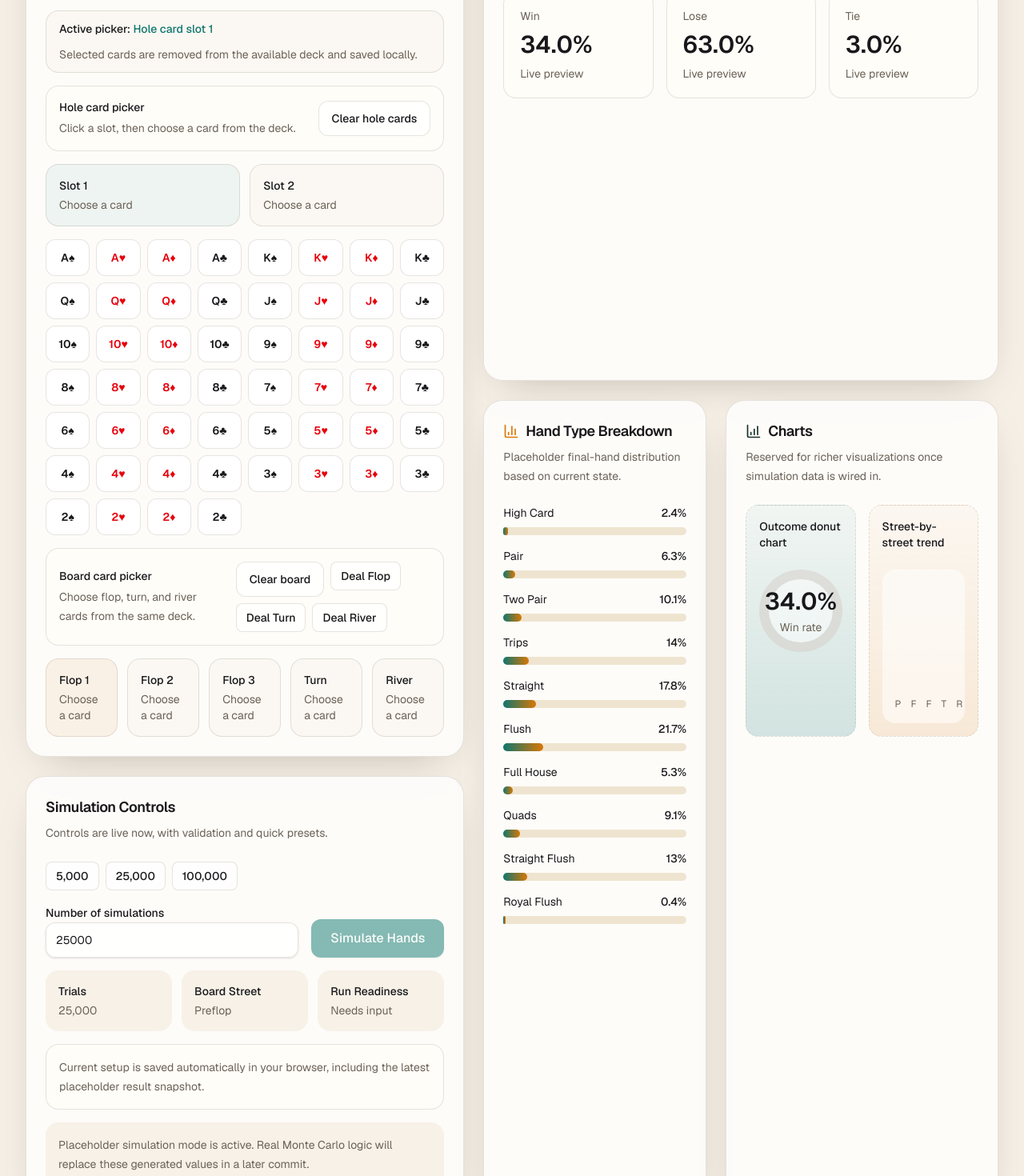
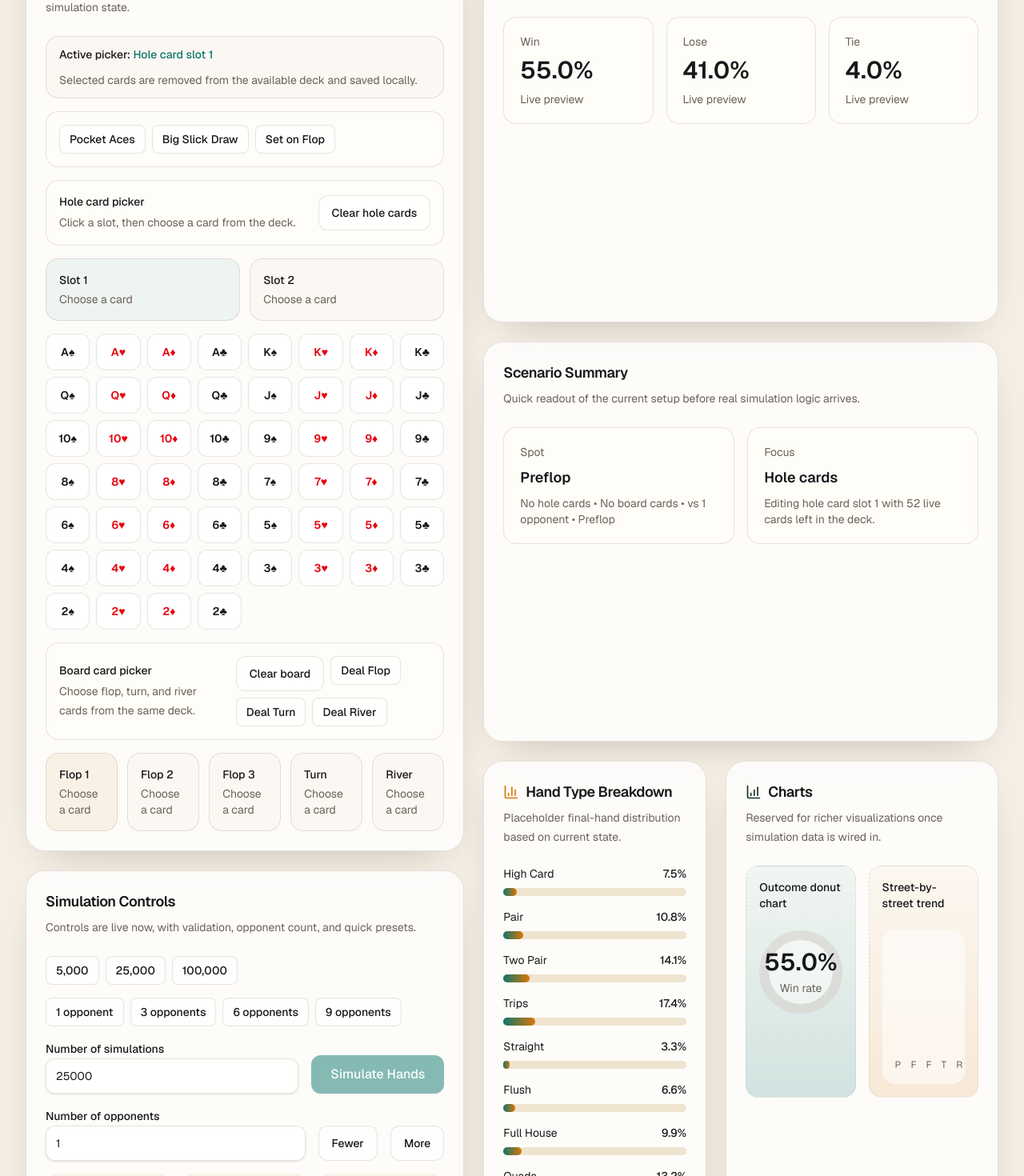
Before and after one commit to safwanmrahman/poker-hand-probability-simulator, a Next.js app: page / in a window 1280 px wide. Shown: the part 940-2410 px from the top of the page at 80% size. Built offline with nearby package versions, Linux system fonts and the light colour scheme.

Commit message:
Add opponent controls and scenario presets

```diff
--- a/src/app/page.tsx
+++ b/src/app/page.tsx
@@ -42,10 +42,34 @@ const DECK = RANKS.flatMap((rank) =>
 
 const BOARD_STREETS = ["Flop 1", "Flop 2", "Flop 3", "Turn", "River"] as const;
 const SIMULATION_PRESETS = [5000, 25000, 100000] as const;
+const OPPONENT_PRESETS = [1, 3, 6, 9] as const;
 const STREET_PRESETS = [
   { label: "Deal Flop", count: 3 },
   { label: "Deal Turn", count: 4 },
   { label: "Deal River", count: 5 },
+] as const;
+const SCENARIO_PRESETS = [
+  {
+    label: "Pocket Aces",
+    holeCards: ["AS", "AH"],
+    boardCards: [null, null, null, null, null],
+    activePicker: "board" as const,
+    activeBoardSlot: 0,
+  },
+  {
+    label: "Big Slick Draw",
+    holeCards: ["AS", "KS"],
+    boardCards: ["QS", "JD", "2S", null, null],
+    activePicker: "board" as const,
+    activeBoardSlot: 3,
+  },
+  {
+    label: "Set on Flop",
+    holeCards: ["9C", "9D"],
+    boardCards: ["9H", "KS", "2D", null, null],
+    activePicker: "board" as const,
+    activeBoardSlot: 3,
+  },
 ] as const;
 const HAND_LABELS = [
   "High Card",
@@ -66,6 +90,7 @@ type SimulationSnapshot = {
   tie: number;
   handBreakdown: number[];
   simulations: number;
+  opponents: number;
 };
 
 type PersistedState = {
@@ -74,6 +99,7 @@ type PersistedState = {
   activeHoleSlot: number;
   activeBoardSlot: number;
   activePicker: "hole" | "board";
+  opponentCount: number;
   simulationInput: string;
   simulationResult: SimulationSnapshot | null;
 };
@@ -122,17 +148,20 @@ function generatePlaceholderResults(
   holeCards: (string | null)[],
   boardCards: (string | null)[],
   simulationCount: number,
+  opponentCount: number,
 ): SimulationSnapshot {
   const seedSource = [...holeCards, ...boardCards].filter(Boolean).join("-");
-  let seed = simulationCount;
+  let seed = simulationCount + opponentCount * 31;
 
   for (const char of seedSource) {
     seed += char.charCodeAt(0) * 17;
   }
 
-  const win = 32 + (seed % 29);
-  const tie = 2 + (Math.floor(seed / 7) % 10);
-  const lose = 100 - win - tie;
+  const boardCardsSelected = boardCards.filter(Boolean).length;
+  const baseWin = 58 - opponentCount * 4 + boardCardsSelected * 2;
+  const win = Math.min(78, Math.max(12, baseWin + (seed % 11) - 5));
+  const tie = Math.min(12, Math.max(1, 1 + boardCardsSelected + (Math.floor(seed / 7) % 4)));
+  const lose = Math.max(0.5, Number((100 - win - tie).toFixed(1)));
 
   const rawBreakdown = HAND_LABELS.map((_, index) => {
     if (index === HAND_LABELS.length - 1) {
@@ -161,6 +190,7 @@ function generatePlaceholderResults(
     tie,
     handBreakdown,
     simulations: simulationCount,
+    opponents: opponentCount,
   };
 }
 
@@ -218,6 +248,9 @@ export default function Home() {
   const [activePicker, setActivePicker] = useState<"hole" | "board">(
     persistedState?.activePicker === "board" ? "board" : "hole",
   );
+  const [opponentCount, setOpponentCount] = useState(
+    clampIndex(persistedState?.opponentCount ?? 1, 9) || 1,
+  );
   const [simulationInput, setSimulationInput] = useState(
     persistedState?.simulationInput ?? "25000",
   );
@@ -232,6 +265,7 @@ export default function Home() {
       activeHoleSlot,
       activeBoardSlot,
       activePicker,
+      opponentCount,
       simulationInput,
       simulationResult,
     };
@@ -241,6 +275,7 @@ export default function Home() {
     activeBoardSlot,
     activeHoleSlot,
     activePicker,
+    opponentCount,
     selectedBoardCards,
     selectedHoleCards,
     simulationInput,
@@ -263,17 +298,37 @@ export default function Home() {
     Number.isFinite(parsedSimulationCount) &&
     parsedSimulationCount >= 1000 &&
     parsedSimulationCount <= 500000;
+  const isOpponentCountValid = opponentCount >= 1 && opponentCount <= 9;
   const canRunPlaceholder =
-    holeCardsSelected === 2 && !hasBoardGap && isSimulationCountValid;
+    holeCardsSelected === 2 &&
+    !hasBoardGap &&
+    isSimulationCountValid &&
+    isOpponentCountValid;
   const activeTargetLabel =
     activePicker === "hole"
       ? `Hole card slot ${activeHoleSlot + 1}`
       : BOARD_STREETS[activeBoardSlot];
+  const boardStage =
+    boardCardsSelected === 0
+      ? "Preflop"
+      : boardCardsSelected <= 3
+        ? "Flop"
+        : boardCardsSelected === 4
+          ? "Turn"
+          : "River";
+  const scenarioSummary = [
+    selectedHoleCards.filter(Boolean).join(" ") || "No hole cards",
+    selectedBoardCards.filter(Boolean).join(" ") || "No board cards",
+    `vs ${opponentCount} opponent${opponentCount === 1 ? "" : "s"}`,
+    boardStage,
+  ].join(" • ");
   const statusMessage =
     holeCardsSelected < 2
       ? "Choose both hole cards to unlock placeholder simulation runs."
       : hasBoardGap
         ? "Fill community cards from left to right so the board state stays valid."
+        : !isOpponentCountValid
+          ? "Choose between 1 and 9 opponents."
         : !isSimulationCountValid
           ? "Enter a simulation count between 1,000 and 500,000."
           : "Selections look valid. You can run a placeholder simulation now.";
@@ -283,6 +338,7 @@ export default function Home() {
       selectedHoleCards,
       selectedBoardCards,
       isSimulationCountValid ? parsedSimulationCount : 25000,
+      isOpponentCountValid ? opponentCount : 1,
     );
   const outcomeStats = [
     { label: "Win", value: formatPercent(resultSummary.win), tone: "bg-primary" },
@@ -293,6 +349,17 @@ export default function Home() {
     label,
     resultSummary.handBreakdown[index],
   ] as const);
+
+  function setScenarioPreset(
+    preset: (typeof SCENARIO_PRESETS)[number],
+  ) {
+    setSelectedHoleCards([...preset.holeCards]);
+    setSelectedBoardCards([...preset.boardCards]);
+    setActiveHoleSlot(0);
+    setActiveBoardSlot(preset.activeBoardSlot);
+    setActivePicker(preset.activePicker);
+    setSimulationResult(null);
+  }
 
   function handleHoleCardSelect(cardId: string) {
     const shouldAdvanceSlot =
@@ -396,6 +463,7 @@ export default function Home() {
     setActiveHoleSlot(0);
     setActiveBoardSlot(0);
     setActivePicker("hole");
+    setOpponentCount(1);
     setSimulationInput("25000");
     setSimulationResult(null);
   }
@@ -444,6 +512,7 @@ export default function Home() {
         selectedHoleCards,
         selectedBoardCards,
         parsedSimulationCount,
+        opponentCount,
       ),
     );
   }
@@ -506,12 +575,20 @@ export default function Home() {
                   ))}
                   <div className="rounded-2xl bg-white/10 p-4">
                     <p className="text-sm text-white/70">Simulations</p>
-                    <p className="mt-1 text-2xl font-semibold">25,000</p>
+                    <p className="mt-1 text-2xl font-semibold">
+                      {resultSummary.simulations.toLocaleString()}
+                    </p>
+                  </div>
+                  <div className="rounded-2xl bg-white/10 p-4">
+                    <p className="text-sm text-white/70">Opponents</p>
+                    <p className="mt-1 text-2xl font-semibold">
+                      {resultSummary.opponents}
+                    </p>
                   </div>
                 </div>
                 <p className="mt-3 text-sm leading-6 text-white/72">
                   {simulationResult
-                    ? `Placeholder run complete for ${simulationResult.simulations.toLocaleString()} trials.`
+                    ? `Placeholder run complete for ${simulationResult.simulations.toLocaleString()} trials against ${simulationResult.opponents} opponent${simulationResult.opponents === 1 ? "" : "s"}.`
                     : "Run the placeholder engine to push current selections into the results panels below."}
                 </p>
               </div>
@@ -536,9 +613,12 @@ export default function Home() {
                 {holeCardsSelected}/2 hole cards, {boardCardsSelected}/5 board cards,{" "}
                 {remainingDeckCount} cards remaining in deck.
               </p>
-                <p className="mt-2 text-sm leading-6 text-muted-foreground">
-                  {statusMessage}
-                </p>
+              <p className="mt-2 text-sm leading-6 text-muted-foreground">
+                {statusMessage}
+              </p>
+              <p className="mt-2 text-sm leading-6 text-muted-foreground">
+                {scenarioSummary}
+              </p>
               <div className="mt-3 flex flex-wrap gap-2">
                 <Button variant="outline" size="sm" onClick={dealRandomSetup}>
                   Random setup
@@ -639,6 +719,19 @@ export default function Home() {
                 <p className="text-muted-foreground">
                   Selected cards are removed from the available deck and saved locally.
                 </p>
+              </div>
+
+              <div className="flex flex-wrap gap-2 rounded-2xl border border-border bg-[#fffdf8] p-4">
+                {SCENARIO_PRESETS.map((preset) => (
+                  <Button
+                    key={preset.label}
+                    variant="outline"
+                    size="sm"
+                    onClick={() => setScenarioPreset(preset)}
+                  >
+                    {preset.label}
+                  </Button>
+                ))}
               </div>
 
               <div className="flex flex-col gap-3 rounded-2xl border border-border bg-[#fffdf8] p-4 sm:flex-row sm:items-center sm:justify-between">
@@ -795,7 +888,7 @@ export default function Home() {
             <CardHeader>
               <CardTitle>Simulation Controls</CardTitle>
               <CardDescription>
-                Controls are live now, with validation and quick presets.
+                Controls are live now, with validation, opponent count, and quick presets.
               </CardDescription>
             </CardHeader>
             <CardContent className="space-y-4">
@@ -808,6 +901,18 @@ export default function Home() {
                     onClick={() => setSimulationInput(String(preset))}
                   >
                     {preset.toLocaleString()}
+                  </Button>
+                ))}
+              </div>
+              <div className="flex flex-wrap gap-2">
+                {OPPONENT_PRESETS.map((preset) => (
+                  <Button
+                    key={preset}
+                    variant="outline"
+                    size="sm"
+                    onClick={() => setOpponentCount(preset)}
+                  >
+                    {preset} opponent{preset === 1 ? "" : "s"}
                   </Button>
                 ))}
               </div>
@@ -838,6 +943,45 @@ export default function Home() {
                   </Button>
                 </div>
               </div>
+              <div className="grid gap-4 sm:grid-cols-[1fr_auto_auto]">
+                <div className="space-y-2">
+                  <label
+                    htmlFor="opponents"
+                    className="text-sm font-medium text-foreground"
+                  >
+                    Number of opponents
+                  </label>
+                  <Input
+                    id="opponents"
+                    type="number"
+                    min="1"
+                    max="9"
+                    value={String(opponentCount)}
+                    onChange={(event) =>
+                      setOpponentCount(
+                        clampIndex(Number.parseInt(event.target.value || "1", 10) || 1, 9),
+                      )
+                    }
+                    placeholder="1"
+                  />
+                </div>
+                <div className="flex items-end">
+                  <Button
+                    variant="outline"
+                    onClick={() => setOpponentCount((current) => Math.max(1, current - 1))}
+                  >
+                    Fewer
+                  </Button>
+                </div>
+                <div className="flex items-end">
+                  <Button
+                    variant="outline"
+                    onClick={() => setOpponentCount((current) => Math.min(9, current + 1))}
+                  >
+                    More
+                  </Button>
+                </div>
+              </div>
               <div className="grid gap-3 sm:grid-cols-3">
                 <div className="rounded-2xl bg-muted/45 p-4 text-sm">
                   <p className="font-medium">Trials</p>
@@ -850,21 +994,21 @@ export default function Home() {
                 <div className="rounded-2xl bg-muted/45 p-4 text-sm">
                   <p className="font-medium">Board Street</p>
                   <p className="mt-1 text-muted-foreground">
-                    {boardCardsSelected === 0
-                      ? "Preflop"
-                      : boardCardsSelected <= 3
-                        ? "Flop"
-                        : boardCardsSelected === 4
-                          ? "Turn"
-                          : "River"}
+                    {boardStage}
                   </p>
                 </div>
                 <div className="rounded-2xl bg-muted/45 p-4 text-sm">
-                  <p className="font-medium">Run Readiness</p>
+                  <p className="font-medium">Opponent Count</p>
                   <p className="mt-1 text-muted-foreground">
-                    {canRunPlaceholder ? "Ready" : "Needs input"}
+                    {opponentCount}
                   </p>
                 </div>
+              </div>
+              <div className="rounded-2xl bg-muted/45 p-4 text-sm">
+                <p className="font-medium">Run Readiness</p>
+                <p className="mt-1 text-muted-foreground">
+                  {canRunPlaceholder ? "Ready to simulate" : "Needs input"}
+                </p>
               </div>
               <div className="rounded-2xl border border-border bg-[#fffdf8] p-4 text-sm leading-6 text-muted-foreground">
                 Current setup is saved automatically in your browser, including the
@@ -886,7 +1030,7 @@ export default function Home() {
                 Results Overview
               </CardTitle>
               <CardDescription>
-                Results now react to the current setup or the latest placeholder run.
+                Results now react to the current setup, board stage, and opponent count.
               </CardDescription>
             </CardHeader>
             <CardContent className="grid gap-4 sm:grid-cols-3">
@@ -902,6 +1046,32 @@ export default function Home() {
                   </p>
                 </div>
               ))}
+            </CardContent>
+          </Card>
+
+          <Card className="bg-white/78">
+            <CardHeader>
+              <CardTitle>Scenario Summary</CardTitle>
+              <CardDescription>
+                Quick readout of the current setup before real simulation logic arrives.
+              </CardDescription>
+            </CardHeader>
+            <CardContent className="grid gap-4 sm:grid-cols-2">
+              <div className="rounded-2xl border border-border bg-[#fffdf8] p-5">
+                <p className="text-sm text-muted-foreground">Spot</p>
+                <p className="mt-2 text-lg font-semibold">{boardStage}</p>
+                <p className="mt-2 text-sm text-muted-foreground">{scenarioSummary}</p>
+              </div>
+              <div className="rounded-2xl border border-border bg-[#fffdf8] p-5">
+                <p className="text-sm text-muted-foreground">Focus</p>
+                <p className="mt-2 text-lg font-semibold">
+                  {activePicker === "hole" ? "Hole cards" : "Community board"}
+                </p>
+                <p className="mt-2 text-sm text-muted-foreground">
+                  Editing {activeTargetLabel.toLowerCase()} with {remainingDeckCount} live
+                  cards left in the deck.
+                </p>
+              </div>
             </CardContent>
           </Card>
 
```
Also changed, not shown: 1 other file (tests, documents, lock files or other folders).
